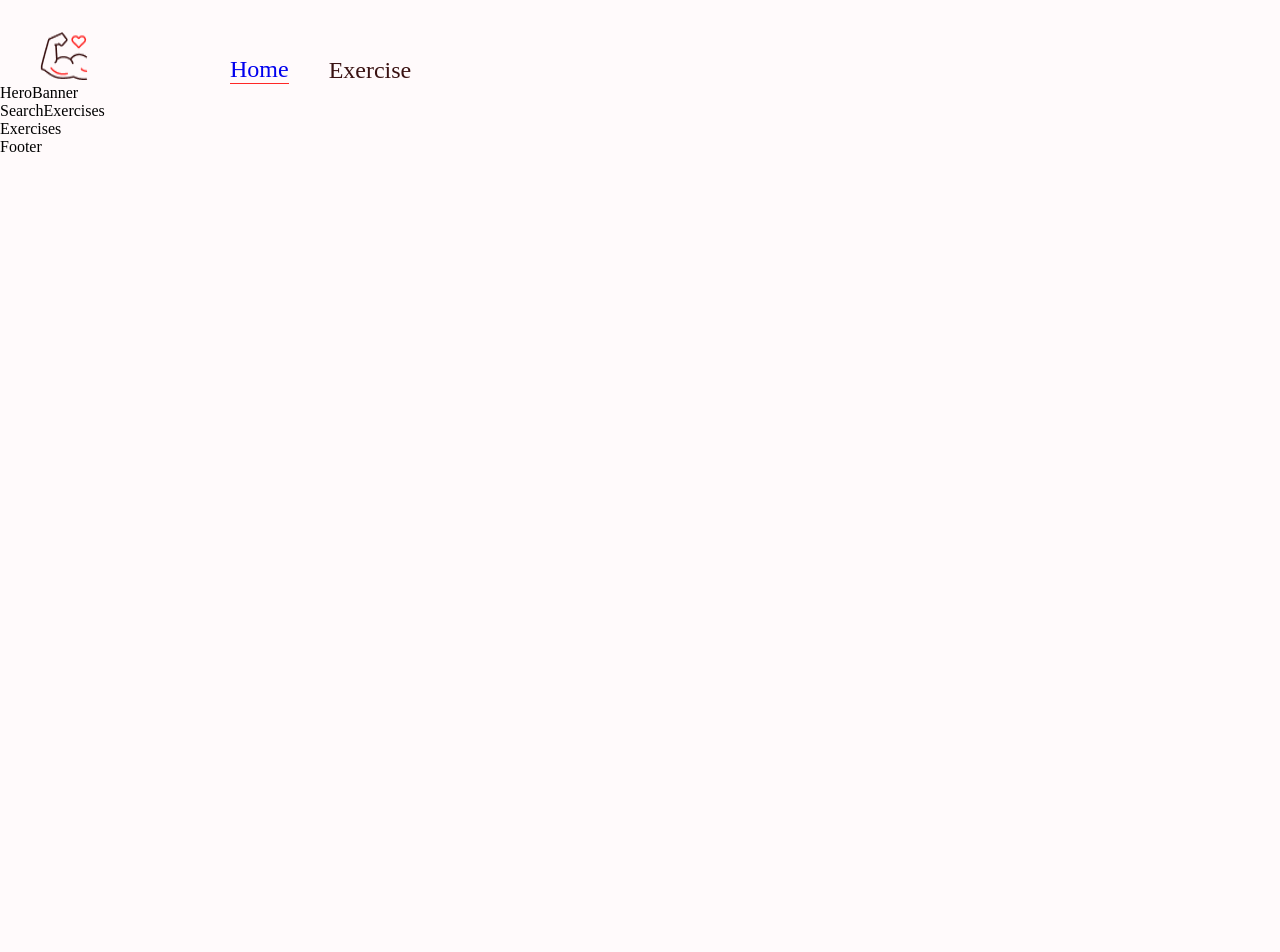
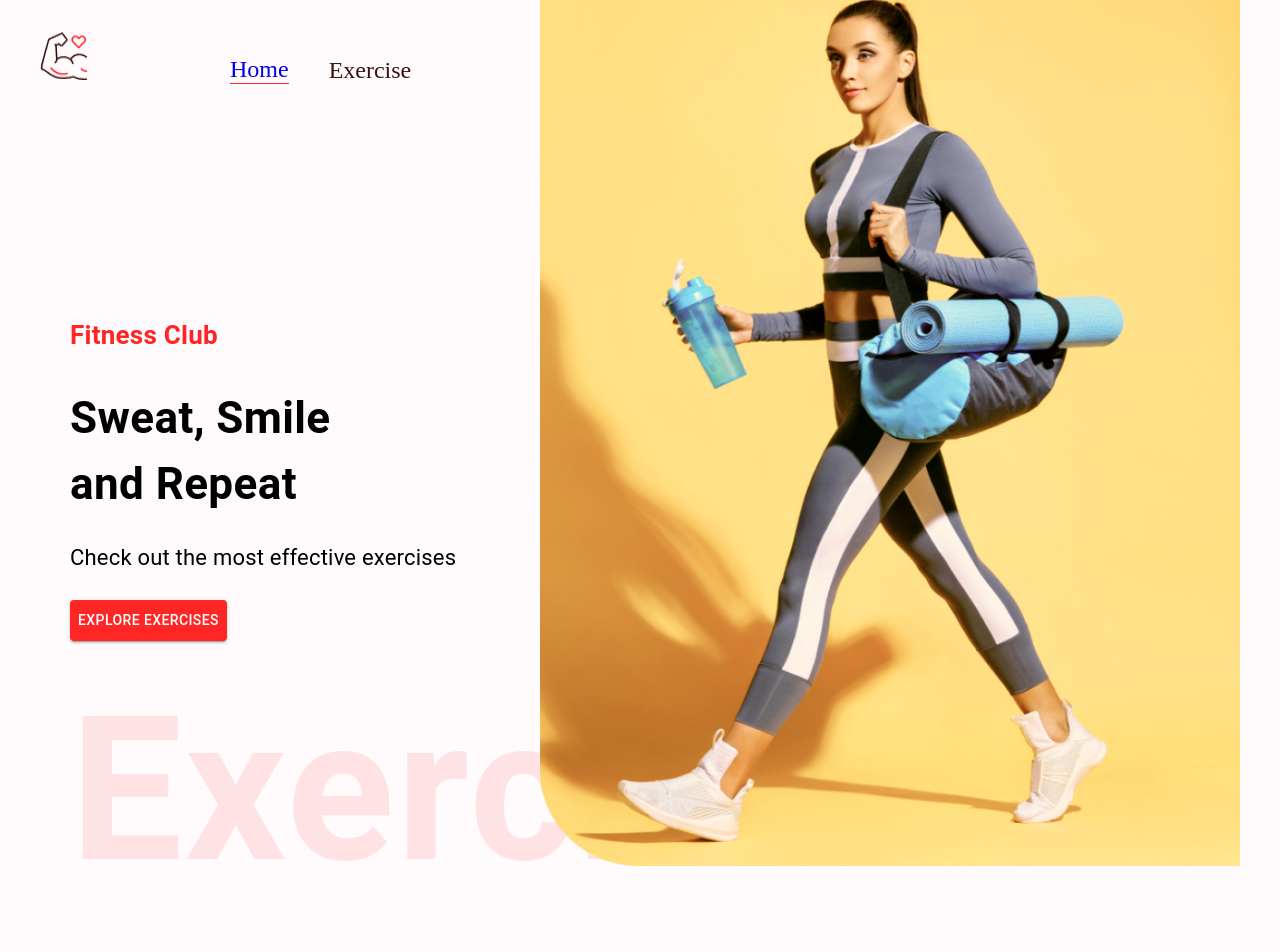
Before and after one commit to billalben/gym_exercises, a React (Create React App) app: page / in a window 1280 px wide. Shown: the top 952 px of the page. Before the commit the page ends 800 px from the top, so only its background shows below. Built offline with nearby package versions, Linux system fonts and the light colour scheme.

Commit message:
Hero Banner

```diff
--- a/src/components/HeroBanner.js
+++ b/src/components/HeroBanner.js
@@ -1,9 +1,53 @@
-import React from 'react'
+import React from "react";
+import { Box, Stack, Typography, Button } from "@mui/material";
+
+import HeroBannerImage from "../assets/images/banner.png";
 
 const HeroBanner = () => {
   return (
-    <div>HeroBanner</div>
-  )
-}
+    <Box
+      sx={{ mt: { lg: "212px", xs: "70px" }, ml: { sm: "50px" } }}
+      position="relative"
+      p="20px"
+    >
+      <Typography color="#FF2526" fontWeight="600" fontSize="26px">
+        Fitness Club
+      </Typography>
 
-export default HeroBanner
+      <Typography
+        fontWeight="700"
+        sx={{ fontSize: { lg: "44px", xs: "40px" } }}
+        mb="23px"
+        mt="30px"
+      >
+        Sweat, Smile <br /> and Repeat
+      </Typography>
+
+      <Typography fontSize="22px" lineHeight="35px" mb="25px">
+        Check out the most effective exercises
+      </Typography>
+
+      <Button
+        href="#exercises"
+        variant="contained"
+        color="error"
+        sx={{ backgroundColor: "#FF2625", padding: "8px" }}
+      >
+        Explore Exercises
+      </Button>
+
+      <Typography
+        fontWeight="600"
+        fontSize="200px"
+        color="#FF2625"
+        sx={{ opacity: "0.1", display: { lg: "block", xs: "none" } }}
+      >
+        Exercise
+      </Typography>
+
+      <img src={HeroBannerImage} alt="banner" className="hero-banner-img" />
+    </Box>
+  );
+};
+
+export default HeroBanner;
```
